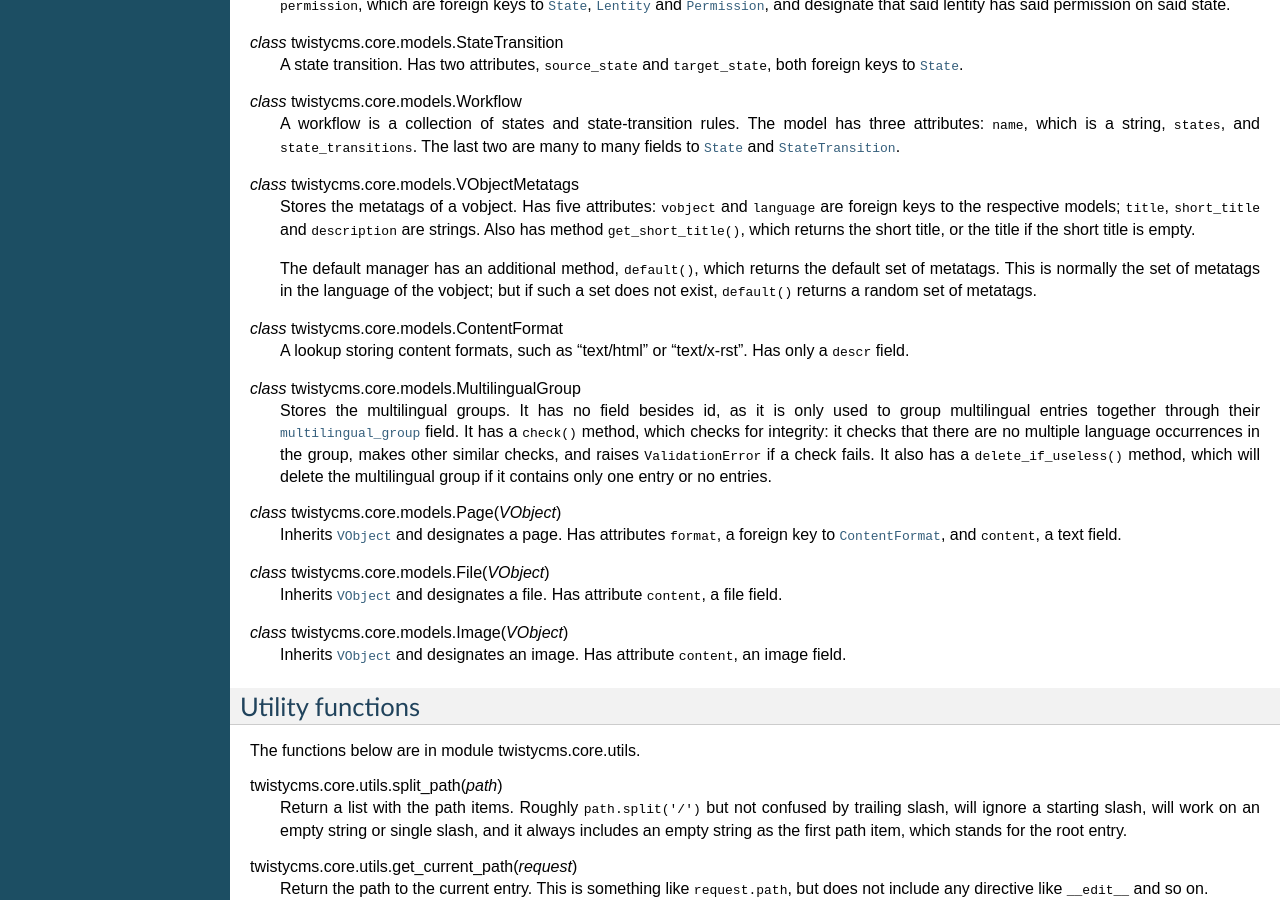
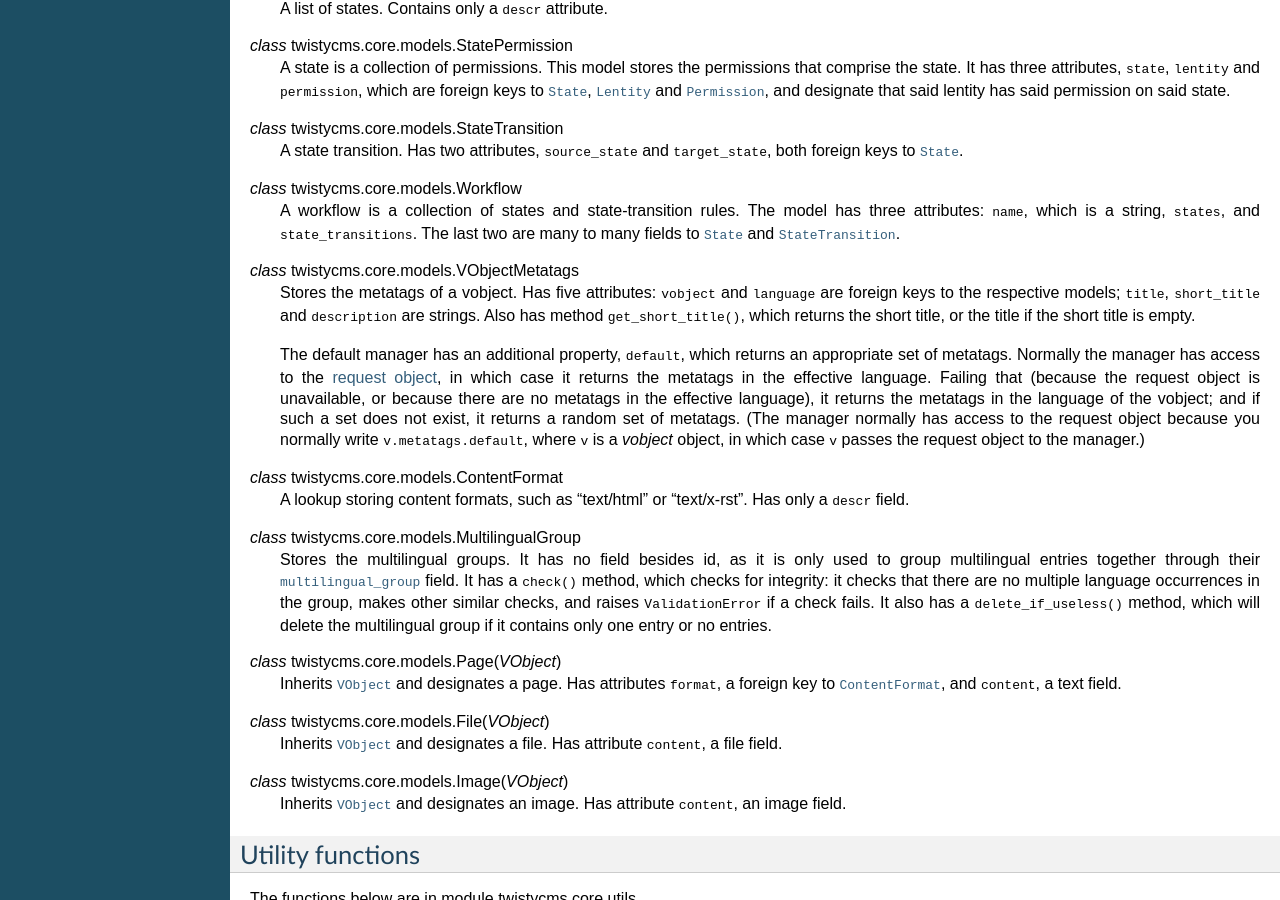
Before and after one commit to aptiko/zadig, a Sphinx documentation site: the page built from docs/api.txt, in a window 1280 px wide and 900 px high, scrolled down 4586 px. Built offline with Sphinx 7.4.7, drawn with Linux system fonts in a browser that asks for light colours; some of the changed text lies outside the part shown.

Commit message:
Improved VObjectMetatags manager

```diff
--- a/docs/api.txt
+++ b/docs/api.txt
@@ -316,6 +316,14 @@ VObject
       and the resulting :class:`~twistycms.core.models.Entry` object
       will also have the :ref:`request object <request-object>` set.
 
+   .. attribute:: twistycms.core.models.VObject.metatags
+
+      The set of metatags of the vobject. This is like the related
+      name of :class:`~twistycms.core.models.VObjectMetatags`, but it
+      also passes the request object; see
+      :class:`~twistycms.core.models.VObjectMetatags` for more
+      information.
+
    .. method:: twistycms.core.models.VObject.end_view()
 
       Return a :class:`django.http.HttpResponse` object with the end
@@ -412,10 +420,17 @@ Other models
    :meth:`get_short_title`, which returns the short title, or the
    title if the short title is empty.
 
-   The default manager has an additional method, :meth:`default`,
-   which returns the default set of metatags. This is normally the set
-   of metatags in the language of the vobject; but if such a set does
-   not exist, :meth:`default` returns a random set of metatags.
+   The default manager has an additional property, :attr:`default`,
+   which returns an appropriate set of metatags. Normally the manager
+   has access to the :ref:`request object <request-object>`, in which
+   case it returns the metatags in the effective language. Failing
+   that (because the request object is unavailable, or because there
+   are no metatags in the effective language), it returns the
+   metatags in the language of the vobject; and if such a set does
+   not exist, it returns a random set of metatags.  (The manager
+   normally has access to the request object because you normally
+   write ``v.metatags.default``, where ``v`` is a *vobject* object, in
+   which case ``v`` passes the request object to the manager.)
 
 .. class:: twistycms.core.models.ContentFormat
 
```
Also changed, not shown: 2 other files.
